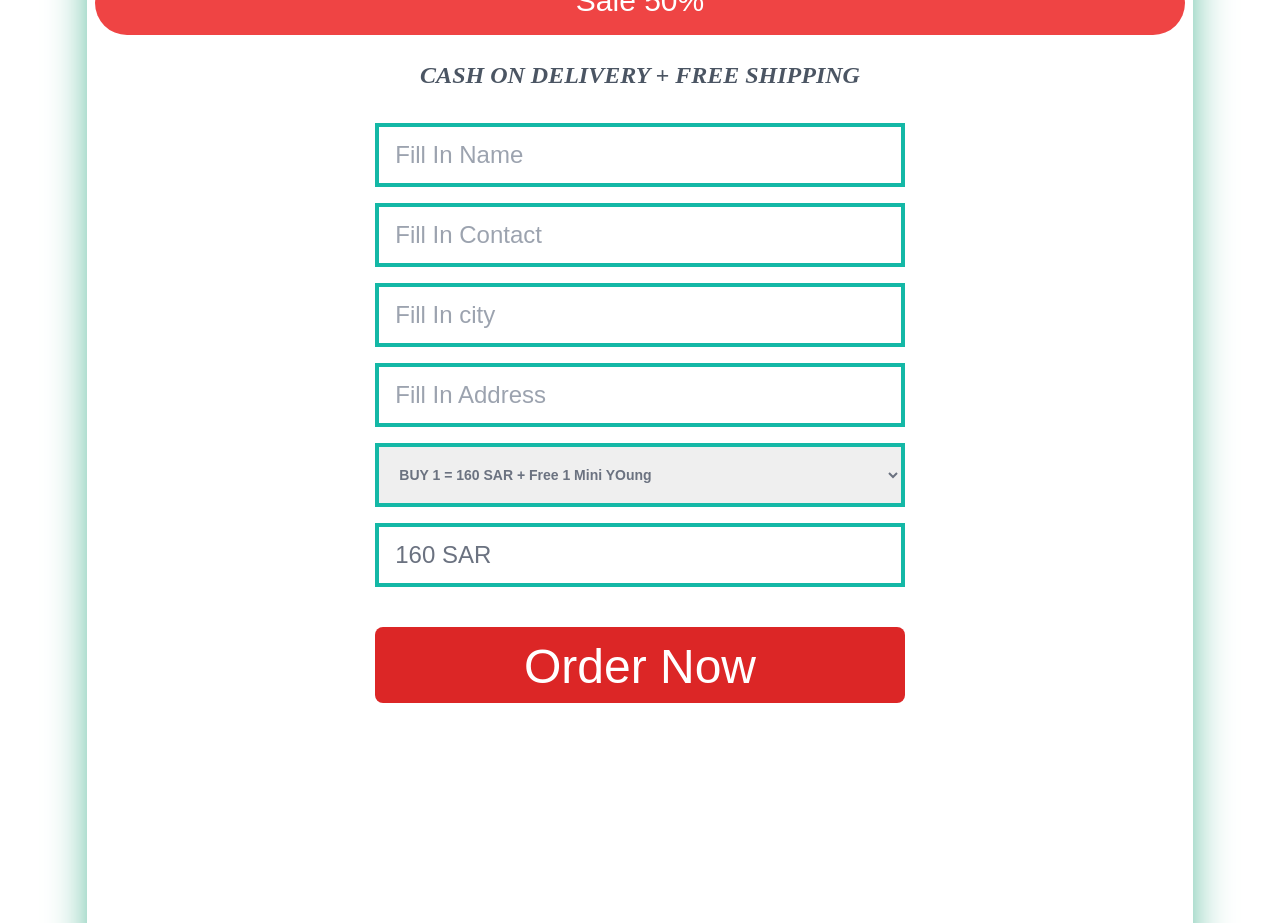
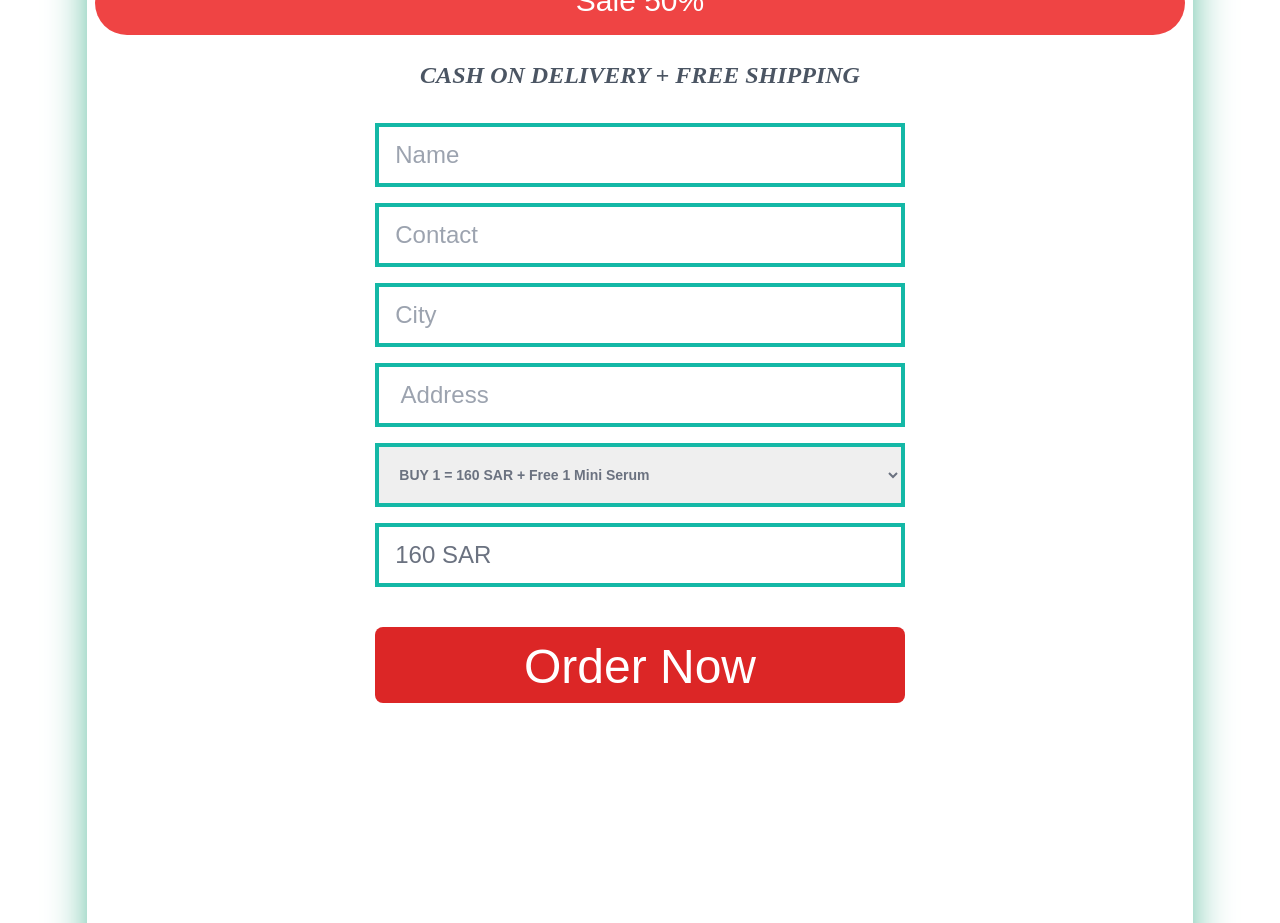
Before and after one commit to Daniyal007-ui/saam, a Next.js app: page / in a window 1280 px wide. Shown: the part 5200-6123 px from the top of the page. Built offline with nearby package versions, Linux system fonts and the light colour scheme.

Commit message:
first commit

```diff
--- a/src/components/OrderForm.tsx
+++ b/src/components/OrderForm.tsx
@@ -82,7 +82,7 @@ const OrderForm = () => {
             value={formData.name}
             onChange={handleChange}
             required
-            placeholder='Fill In Name'
+            placeholder='Name'
             className="border-4 h-16 text-2xl w-full  border-teal-500 px-4"
           />
         </div>
@@ -95,7 +95,7 @@ const OrderForm = () => {
             value={formData.contact}
             onChange={handleChange}
             required
-            placeholder='Fill In Contact'
+            placeholder='Contact'
             className="border-4 text-2xl w-full h-16 border-teal-500 px-4"
           />
         </div>
@@ -108,7 +108,7 @@ const OrderForm = () => {
             value={formData.city}
             onChange={handleChange}
             required
-            placeholder='Fill In city'
+            placeholder='City'
             className="border-4 text-2xl w-full h-16 border-teal-500 px-4"
           />
         </div>
@@ -121,7 +121,7 @@ const OrderForm = () => {
             value={formData.address}
             onChange={handleChange}
             required
-            placeholder='Fill In Address'
+            placeholder=' Address'
             className="border-4 text-2xl w-full h-16 border-teal-500 px-4"
           />
         </div>
@@ -135,9 +135,9 @@ const OrderForm = () => {
             required
             className="border-4 text-sm font-semibold w-full h-16 border-teal-500 px-4"
           >
-            <option value="1" >BUY 1 = 160 SAR + Free 1 Mini YOung</option>
-            <option value="2">BUY 2 = 250 SAR + Free 1 Mini YOung</option>
-            <option value="3">BUY 3 = 350 SAR + Free 1 Mini YOung</option>
+            <option value="1" >BUY 1 = 160 SAR + Free 1 Mini Serum</option>
+            <option value="2">BUY 2 = 250 SAR + Free 1 Mini Serum</option>
+            <option value="3">BUY 3 = 350 SAR + Free 1 Mini Serum</option>
           </select>
         </div>
 
```
